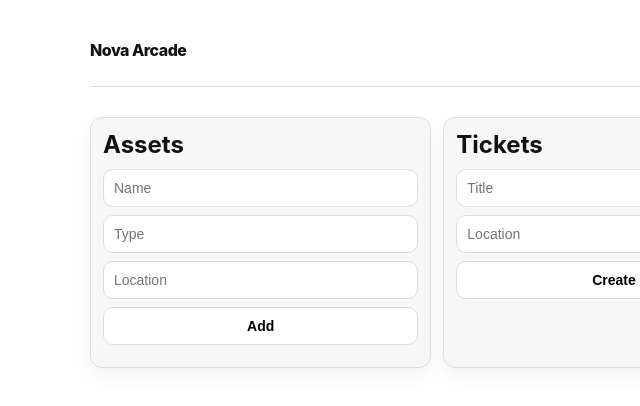
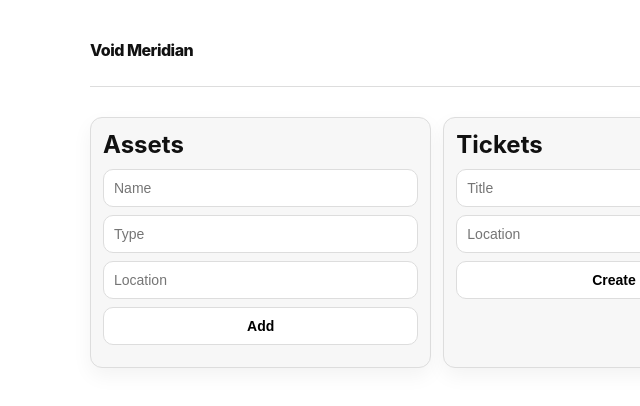
Before and after one commit to Ashutoshsingh20/bw-app-5-1774961910, a website: page public/index.html in a window 1280 px wide. Shown: the full height of the page, 26-666 px from the left. Drawn offline with Linux system fonts and the light colour scheme; no server answers.

Commit message:
chore: brand app

```diff
--- a/package.json
+++ b/package.json
@@ -1,7 +1,7 @@
 {
   "name": "bw-app-5-1774961910",
   "version": "1.0.0",
-  "description": "Nova Arcade monochrome ops dashboard",
+  "description": "Void Meridian monochrome ops dashboard",
   "type": "module",
   "scripts": {
     "start": "node server.js"
--- a/public/index.html
+++ b/public/index.html
@@ -3,13 +3,13 @@
 <head>
   <meta charset="UTF-8" />
   <meta name="viewport" content="width=device-width, initial-scale=1.0" />
-  <title>Nova Arcade</title>
+  <title>Void Meridian</title>
   <link rel="stylesheet" href="/style.css" />
 </head>
 <body>
   <div class="shell">
     <header>
-      <div class="logo">Nova Arcade</div>
+      <div class="logo">Void Meridian</div>
       <p>Monochrome ops dashboard</p>
     </header>
     <section class="metrics" id="metrics"></section>
```
Also changed, not shown: README.md.
